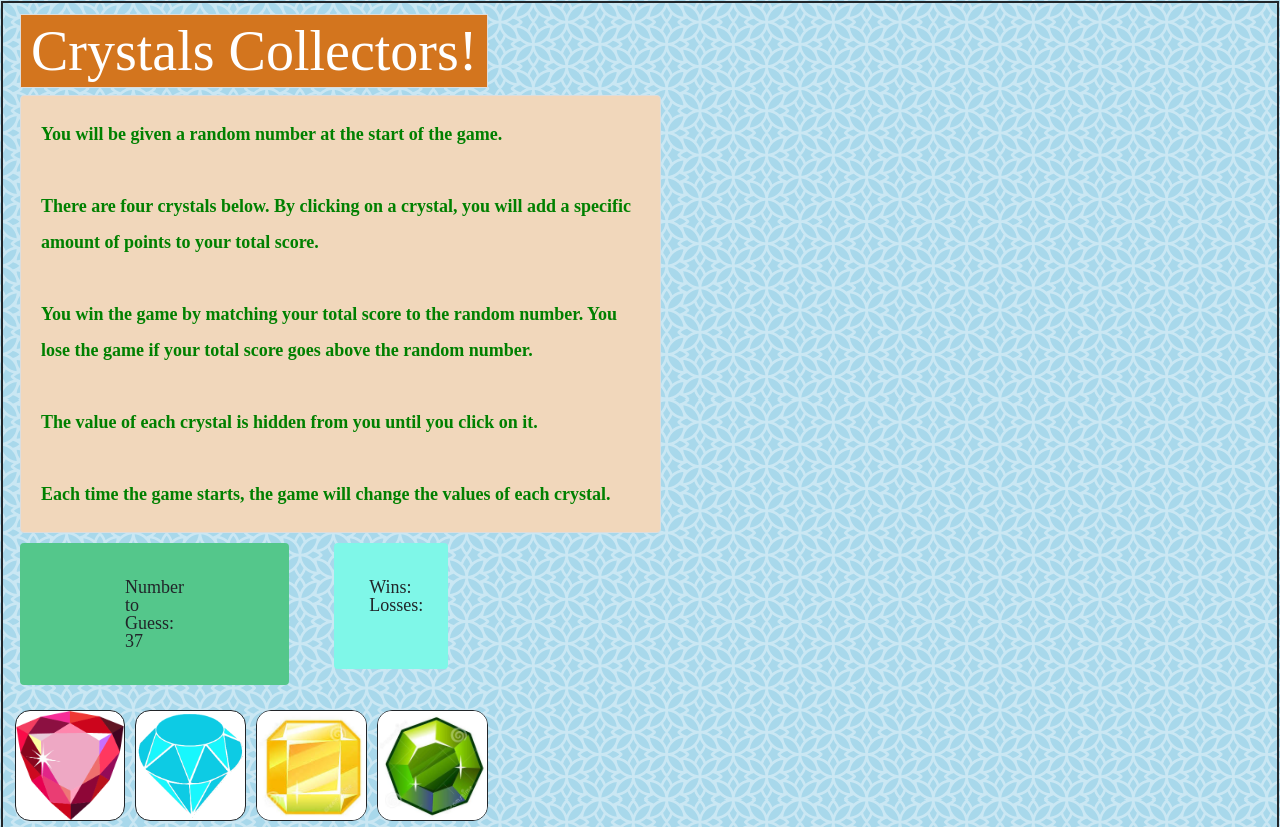
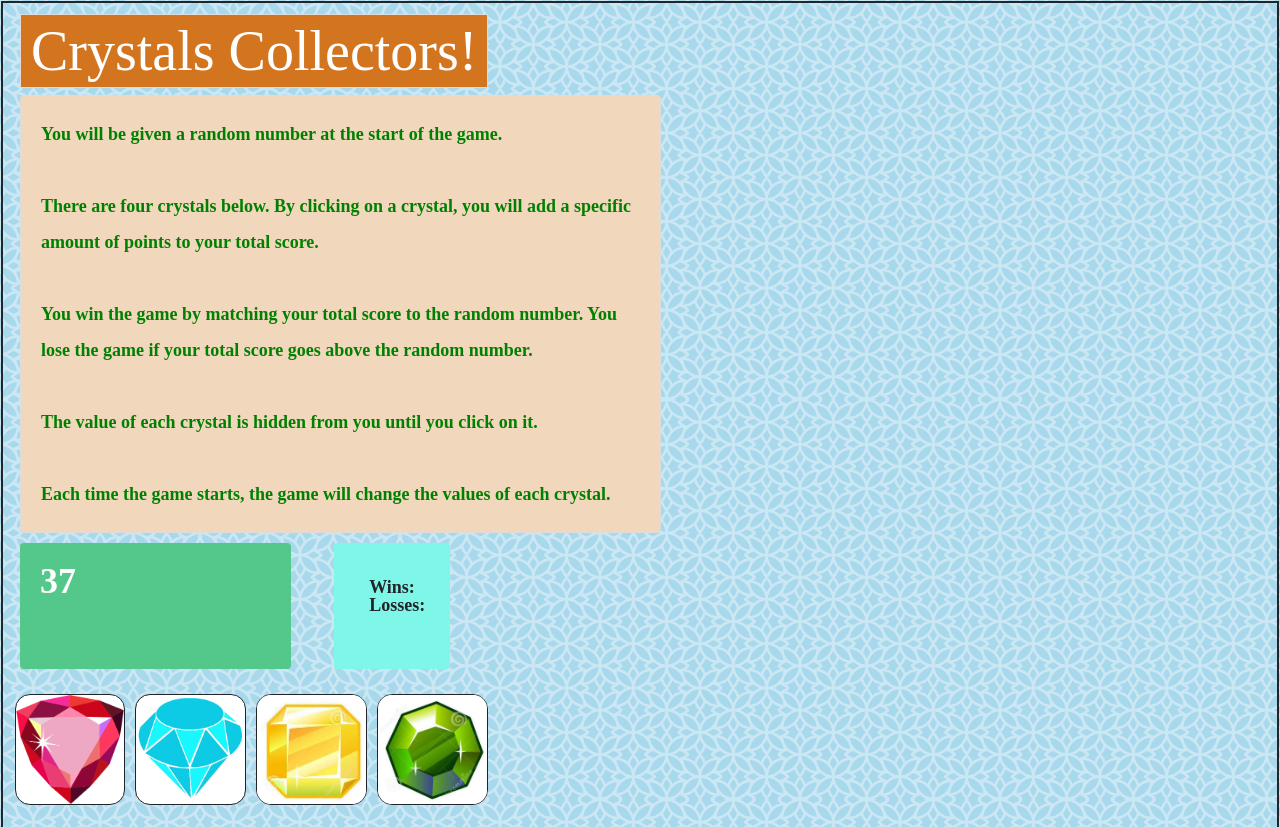
Before and after one commit to tcabayan/unit-4-game, a plain HTML site: page index.html in a window 1280 px wide. Shown: the top 827 px of the page. Drawn offline with nearby package versions, Linux system fonts and the light colour scheme.

Commit message:
Made some changes to css styling and updated js

```diff
--- a/assets/css/style.css
+++ b/assets/css/style.css
@@ -16,6 +16,7 @@ body {
     padding: 5px 10px;
     margin-left: -90px;
 }
+
 h1{
     background-color: #d3751e;
     color: white;
@@ -24,6 +25,15 @@ h1{
     border: solid 1px #ddd;
 }
 
+#value {
+    color: white;
+    font-size: 2em;
+}
+
+#status {
+    font-weight: bolder;
+    font-size: 2em;
+}
 
 #instructions {
     background-color: #f1d7bb;
@@ -35,10 +45,11 @@ h1{
 }
 
 #number {
-	background-color: #54c78b;
-	display: inline-block;
-	padding: 15px 85px;
+    background-color: #54c78b;
+    display: inline-block;
+	padding: 0px 195px 50px 0px;
     border: none;
+    font-weight: bolder;
 }
 
 #scoreboard {
@@ -47,6 +58,7 @@ h1{
 	padding: 15px 5px 35px 15px;
     margin-left: 115px;
     border: none;
+    font-weight: bolder;
 
 }
 
--- a/assets/javascript/game.js
+++ b/assets/javascript/game.js
@@ -5,6 +5,7 @@ var losses;
 var numbers;
 var randomNumber;
 var found;
+var status;
 
 //determining win and loss counter
 $('#wins-tracker').text(wins);
@@ -13,20 +14,15 @@ $('#loss-tracker').text(losses);
 function newCrystals() {
     numbers = [];
     while(numbers.length < 4){
-        //Math.ceil will round the number in to an integer
-        //here we will going to determine the random number
-        //this number is the wining number if the user gusse correctly
-        randomNumber = Math.ceil(Math.random()*15)
-        console.log(randomNumber)
+        randomNumber = Math.floor(Math.random()*13)
         found = false;
         for (var i=0; i< numbers.length; i++){
-            if (numbers[i] == randomNumber){
+            if (numbers[i] === randomNumber){
                 found = true; break
             }
           }
           if(!found)numbers[numbers.length]=randomNumber;
         }
-        console.log(newCrystals);
     for (i = 0; i < numbers.length; i++) {
         var imageCrystal = $('<img>');
         imageCrystal.attr('data-num', numbers[i]);
@@ -38,7 +34,6 @@ function newCrystals() {
 }
 
 function newGame() {
-
     counter = 0;
     $('#score').text(counter);
 
@@ -51,25 +46,22 @@ function newGame() {
     $('#value').text(numberToGuess);
 
 
-    $('.crystalImage').on('click', function(){
+    $('.crystalImage').on('click', function() {
         counter = counter + parseInt($(this).data('num'));
-
         $('#score').text(counter);
-//determine user's win
+        //determine user's win
         if (counter == numberToGuess){
-          $('#status').text('You won!!!!');
+          $('#status').text('You won!');
           wins ++;
           $('#wins-tracker').text(wins);
-          console.log(wins)
           $('#crystals').empty();
           newCrystals();
           newGame();
-//determine user losses
+        //determine user losses
         } else if ( counter > numberToGuess){
             $('#status').text('You lost!');
             losses ++;
             $('#loss-tracker').text(losses);
-            console.log(losses)
             $('#crystals').empty();
             newCrystals();
             newGame();
--- a/index.html
+++ b/index.html
@@ -54,7 +54,7 @@
         <div class="col-2">
             <div class="card" id="number">
                 <div class="card-body">
-                    <h2>Number to Guess: <span id="value"></span></h2>
+                    <h2><span id="value"></span></h2>
                 </div>
             </div>
         </div>
```
